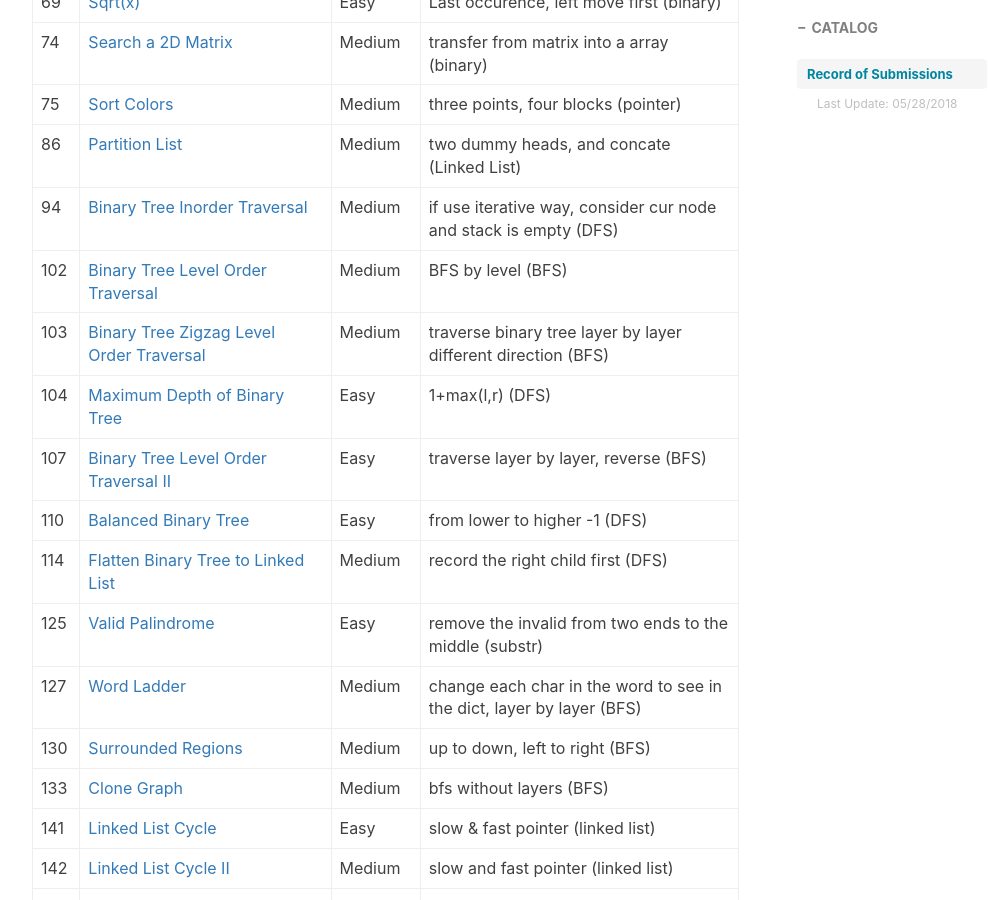
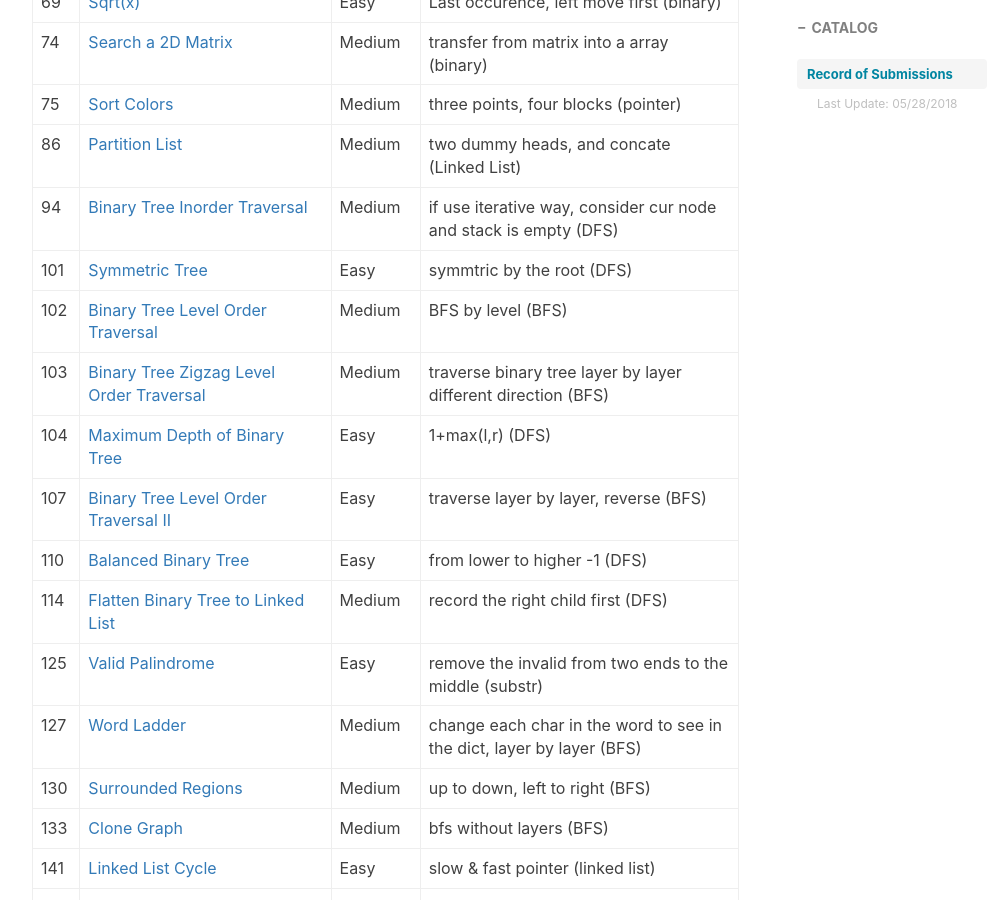
Before and after one commit to ly16/ly16.github.io, a Jekyll site: the page built from _posts/2018-05-18-leetcode-record-round1.md, in a window 1280 px wide and 900 px high, scrolled down 1282 px. Shown: the whole window, without its empty margins (233-1221 px from the left). Built offline with Jekyll 4.4.1, drawn with Linux system fonts in a browser that asks for light colours; nearby versions of some CDN libraries; comment, search, counter and statistics services are not loaded.

Commit message:
Update 2018-05-18-leetcode-record-round1.md

```diff
--- a/_posts/2018-05-18-leetcode-record-round1.md
+++ b/_posts/2018-05-18-leetcode-record-round1.md
@@ -32,6 +32,7 @@ tags:
 |75|[Sort Colors](https://github.com/ly16/LC-Practice/blob/master/Rainbow%20Sort.java)|Medium|three points, four blocks (pointer)|
 |86|[Partition List](https://github.com/ly16/LC-Practice/blob/master/Partition%20Linked%20List.java)|Medium|two dummy heads, and concate (Linked List)|
 |94|[Binary Tree Inorder Traversal](https://github.com/ly16/LC-Practice/blob/master/In-order%20Traversal%20Of%20Binary%20Tree.java)|Medium|if use iterative way, consider cur node and stack is empty (DFS)|
+|101|[Symmetric Tree](https://github.com/ly16/LC-Practice/blob/master/Symmetric%20Binary%20Tree.java)|Easy|symmtric by the root (DFS)|
 |102|[Binary Tree Level Order Traversal](https://github.com/ly16/LC-Practice/blob/master/Get%20Keys%20In%20Binary%20Tree%20Layer%20By%20Layer.java)|Medium|BFS by level (BFS)|
 |103|[Binary Tree Zigzag Level Order Traversal](https://github.com/ly16/LC-Practice/blob/master/Get%20Keys%20In%20Binary%20Tree%20Layer%20By%20Layer%20Zig-Zag%20Order.java)|Medium|traverse binary tree layer by layer different direction (BFS)|
 |104|[Maximum Depth of Binary Tree](https://github.com/ly16/LC-Practice/blob/master/Maximum%20Depth%20of%20Binary%20Tree.java)|Easy|1+max(l,r) (DFS)|
```
